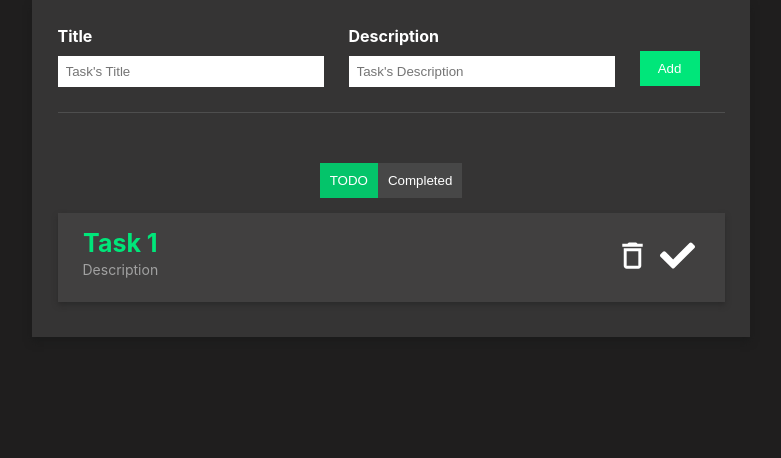
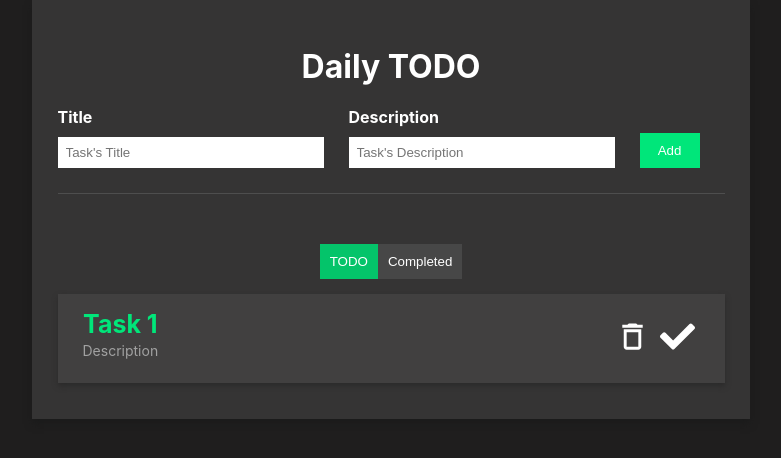
Before and after one commit to Soham5/todoapp-frontend, a React (Create React App) app: page / in a window 1280 px wide. Shown: the top 458 px of the page, without its empty margins (249-1030 px from the left). Built offline with nearby package versions, Linux system fonts and the light colour scheme.

Commit message:
commit for app update

```diff
--- a/src/App.js
+++ b/src/App.js
@@ -9,6 +9,7 @@ function App() {
   return (
     <div className="App">
       <div className="todo-wrapper">
+        <h1>Daily TODO</h1>
         <div className="todo-input">
 
           <div className="todo-input-item">
```
